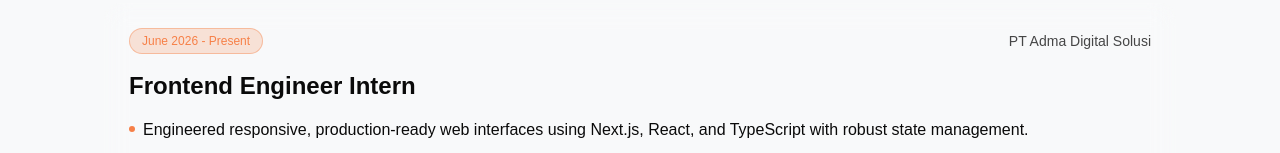
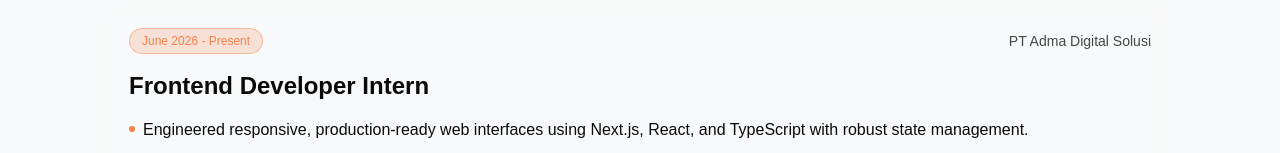
Before and after one commit to bikraabn1/next-porto, a Next.js app: page /experience in a window 1280 px wide. Shown: the part 273-426 px from the top of the page. Built offline with nearby package versions, Linux system fonts and the light colour scheme.

Commit message:
chore: update experiences

```diff
--- a/app/public/datas/experiences.ts
+++ b/app/public/datas/experiences.ts
@@ -1,7 +1,7 @@
 export const EXPERIENCE_DATAS = [
     {
         period: 'June 2026 - Present',
-        role: 'Frontend Engineer Intern',
+        role: 'Frontend Developer Intern',
         company: 'PT Adma Digital Solusi',
         highlights: [
             'Engineered responsive, production-ready web interfaces using Next.js, React, and TypeScript with robust state management.',
@@ -24,7 +24,7 @@ export const EXPERIENCE_DATAS = [
     },
     {
         period: 'July 2025 - January 2026',
-        role: 'Frontend Engineer Intern',
+        role: 'Frontend Developer Intern',
         company: 'PT Wiratek Solusi Asia',
         highlights: [
             'Developed responsive UI components using React and Next.js.',
```
